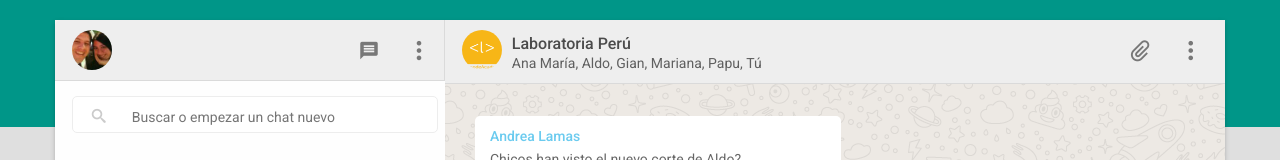
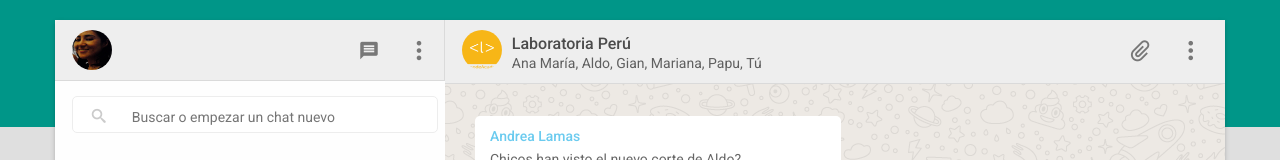
Before and after one commit to katsihuin/proyectoX, a plain HTML site: page index.html in a window 1280 px wide. Shown: the top 160 px of the page. Drawn offline with Linux system fonts and the light colour scheme; a script that the page names is missing; files whose address does not match are found by name.

Commit message:
adding profile picture

```diff
--- a/index.html
+++ b/index.html
@@ -19,7 +19,7 @@
 	  			<aside class="col-md-4 w-contacts">
 	  				<header class="w-profile clearfix">
 	  					<div class="avatar col-xs-7">
-	  						<img src="image/gian.jpg" alt="">
+	  						<img src="image/katherin.jpg" alt="">
 	  					</div>
 
 	  					<div class="w-chat-controls col-xs-4">
```
Also changed, not shown: image/katherin.jpg (added), image/nurania.jpg (added).
